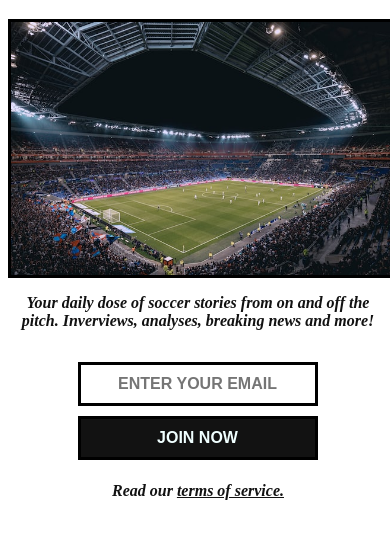
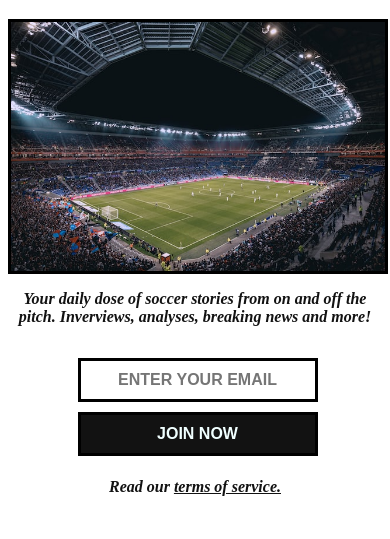
Before and after one commit to thedon-codes/daily-dribble, a website built with Vite: page index.html in a window 390 px wide. Shown: the part 61-600 px from the top of the page. Built offline with nearby package versions, Linux system fonts and the light colour scheme.

Commit message:
Optimized CSS layout, adjusted width to be more. responsive for mobile layouts, and added from tag

```diff
--- a/index.html
+++ b/index.html
@@ -1,29 +1,34 @@
-<!doctype html>
+<!DOCTYPE html>
 <html>
   <head>
-        <link rel="stylesheet" href="styles.css">
+    <link rel="stylesheet" href="styles.css" />
   </head>
   <body>
     <div id="hero">
       <h1>THE DAILY DRIBBLE</h1>
 
       <!-- Image credit: Thomas Serer https://unsplash.com/@jesusance -->
-            <img src="stadium.jpg" alt='a full outdoor soccer stadium at night'/>
-            <p class="italicize">Your daily dose of soccer stories from on and off the pitch. Inverviews, analyses, breaking news and more!</p>
+      <img src="stadium.jpg" alt="a full outdoor soccer stadium at night" />
+      <p class="italicize">
+        Your daily dose of soccer stories from on and off the pitch. Inverviews,
+        analyses, breaking news and more!
+      </p>
     </div>
-
-            <input class ='input'
-            type="email" placeholder="ENTER YOUR EMAIL">
+    <form>
+      <input class="input" type="email" placeholder="ENTER YOUR EMAIL" />
 
       <div>
-            <button class='btn' type="button">JOIN NOW</button>
+        <button class="btn" type="button">JOIN NOW</button>
       </div>
-
+    </form>
     <footer>
-                <p class="italicize">Read our <a href='https://policies.google.com/terms?hl=en-US' target="_blank"> terms of service.</a></p>
+      <p class="italicize">
+        Read our
+        <a href="https://policies.google.com/terms?hl=en-US" target="_blank">
+          terms of service.</a
+        >
+      </p>
     </footer>
-
-
   </body>
 </html>
 
--- a/styles.css
+++ b/styles.css
@@ -4,14 +4,24 @@ body {
 }
 
 img {
-    width: 380px;
+    max-width: 380px;
+    width: 100%;
     border: 3px solid black;
+}
+
+a {
+    color: #121212;
+}
+
+footer {
+    padding: 10px 0 20px 0;
 }
 
 .italicize {
     font-style: italic;
     font-weight: 550;
-    width: 380px;
+    width: 100%;
+    max-width: 380px;
     margin: 12px auto;
 }
 
@@ -22,7 +32,8 @@ img {
     font-weight: 600;
     font-size: 16px;
     margin: 20px 0 0 5px;
-    width: 240px;
+    max-width: 240px;
+    width: 100%;
     padding: 10px;
 }
 
@@ -32,11 +43,3 @@ img {
     background-color: #121212;
     margin-block-start: 10px;
 }
-
-a {
-    color: #121212;
-}
-
-footer {
-    padding: 10px 0 20px 0;
-}
```
Lines whose indentation alone changed are shown as unchanged.
